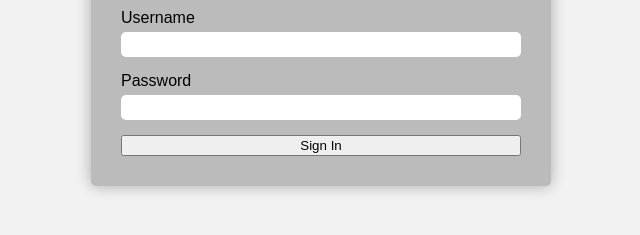
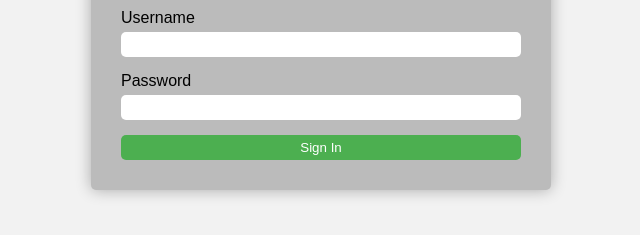
Before and after one commit to Simphiwe-Mabuya/login-page, a plain HTML site: page index.html in a window 1280 px wide. Shown: the part 209-444 px from the top of the page, without its empty margins (319-959 px from the left). Drawn offline with Linux system fonts and the light colour scheme.

Commit message:
Added a button rule

```diff
--- a/style.css
+++ b/style.css
@@ -34,3 +34,12 @@ input {
     border: none;
     border-radius: 5px;
 }
+
+button {
+    background-color: #4CAF50;
+    color: white;
+    border: none;
+    border-radius: 5px;
+    padding: 5px;
+    cursor: pointer;
+}
```
